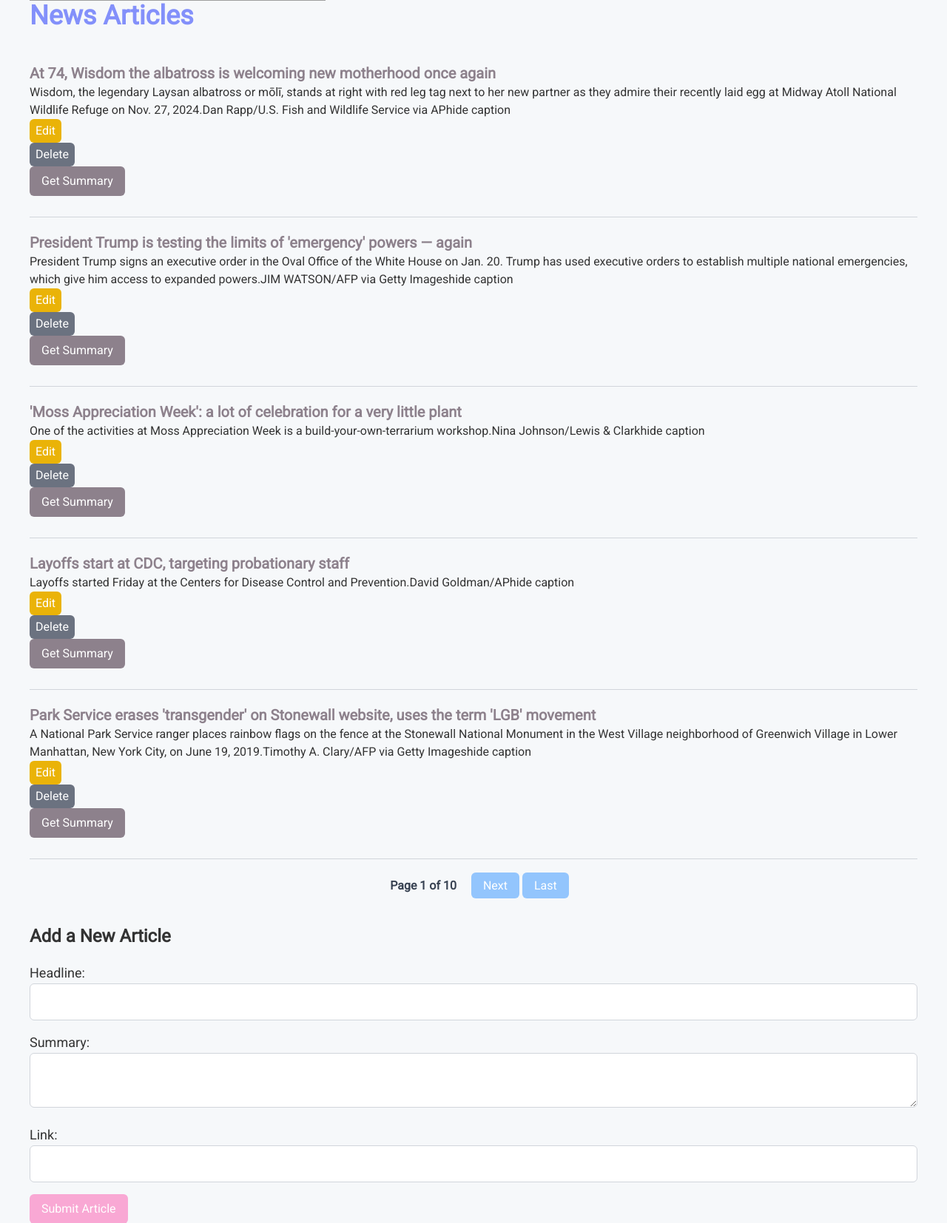
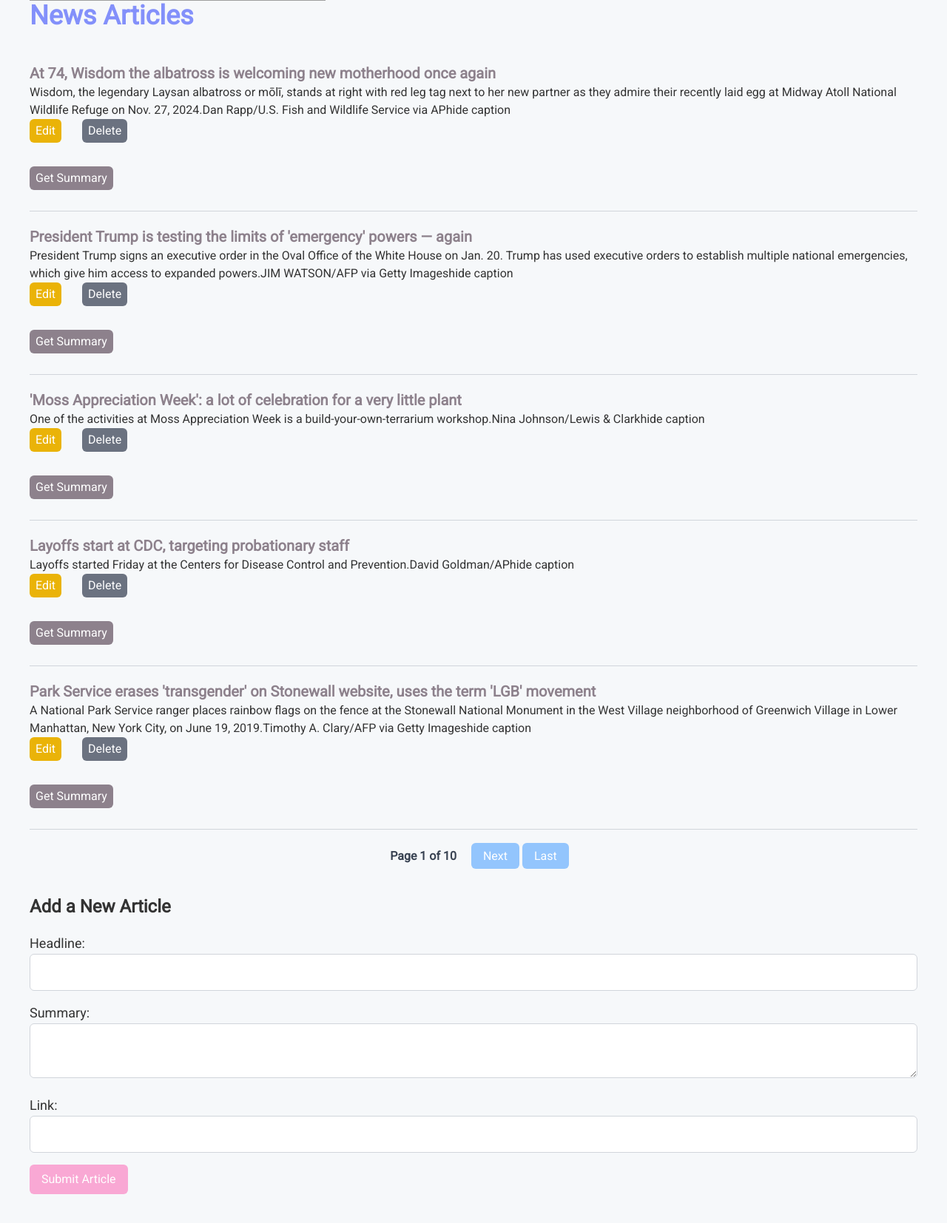
Before and after one commit to jsnorek/NewsNow, a Flask app: page / in a window 1280 px wide. Shown: the part 661-2315 px from the top of the page at 74% size. After the commit the page ends 2276 px from the top, so only its background shows below. Run offline with Flask 3, Linux system fonts and the light colour scheme; data comes from the database, SQL or seed files in the repository; some libraries are stand-ins or nearby versions; grey boxes are pictures that could not be loaded.

Commit message:
update article button formatting and summary button css

```diff
--- a/templates/index.html
+++ b/templates/index.html
@@ -116,6 +116,7 @@
         </h2>
         <p class="text-text">{{ article.summary }}</p>
 
+        <section class="flex flex-wrap gap-4 mb-8">
             <form action="/edit/{{ article.id }}" method="GET" class="inline-block mr-3">
                 <button type="submit" class="bg-yellow-500 text-white py-1 px-2 rounded-md hover:bg-yellow-700 transition-all">Edit</button>
             </form>
@@ -123,11 +124,12 @@
             <form action="/delete/{{ article.id }}" method="POST" onsubmit="return confirm('Are you sure?');">
                 <button type="submit" class="bg-gray-500 text-white py-1 px-2 rounded-md hover:bg-gray-700 transition-all">Delete</button>
             </form>
+        </section>
 
         <!-- Summary Button -->
         <button
             onclick="getSummary(`{{ article.headline }}`, `{{ article.summary }}`, `{{ article.id }}`)"
-            class="bg-primary text-white py-2 px-4 rounded-md hover:bg-[#7B6E7B] active:bg-[#6E616E] transition-all"
+            class="bg-primary text-white py-1 px-2 rounded-md hover:bg-[#7B6E7B] active:bg-[#6E616E] transition-all"
         >
             Get Summary
         </button>
```
Lines whose indentation alone changed are shown as unchanged.
